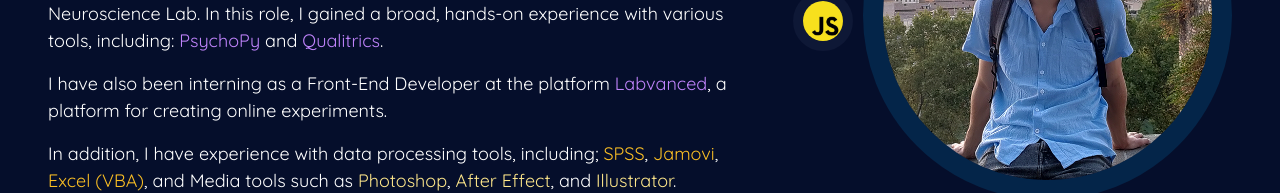
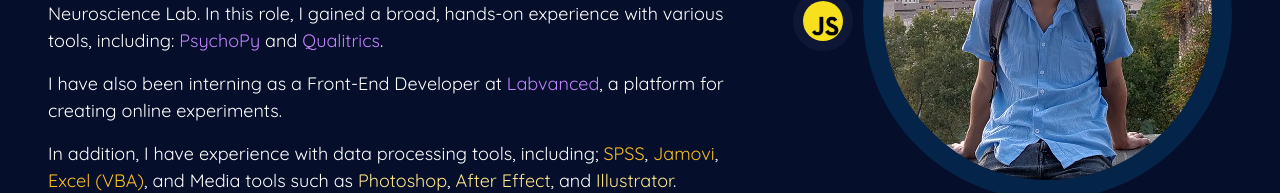
Before and after one commit to ChenBri/PsyChen, a Vue app: page / in a window 1280 px wide. Shown: the part 349-542 px from the top of the page. Built offline with nearby package versions, Linux system fonts and the light colour scheme; some icons are missing; what vue3-particles would draw is missing.

Commit message:
Fixed sentence structure

```diff
--- a/src/components/AboutMe.vue
+++ b/src/components/AboutMe.vue
@@ -38,8 +38,7 @@ export default {
             </p>
 
             <p class="mb-4">
-              I have also been interning as a Front-End Developer at the
-              platform <span class="text-purple-400">Labvanced</span>, a
+              I have also been interning as a Front-End Developer at <span class="text-purple-400">Labvanced</span>, a
               platform for creating online experiments.
             </p>
 
```
